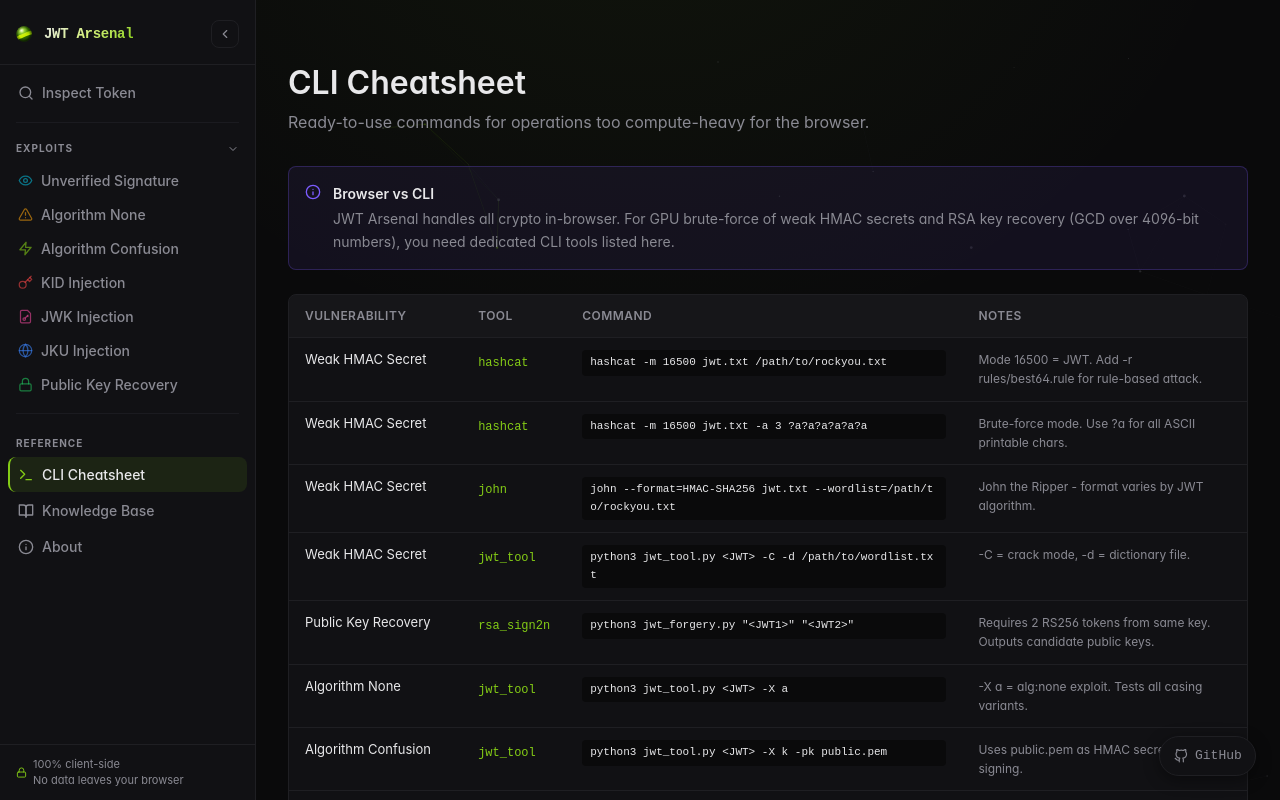
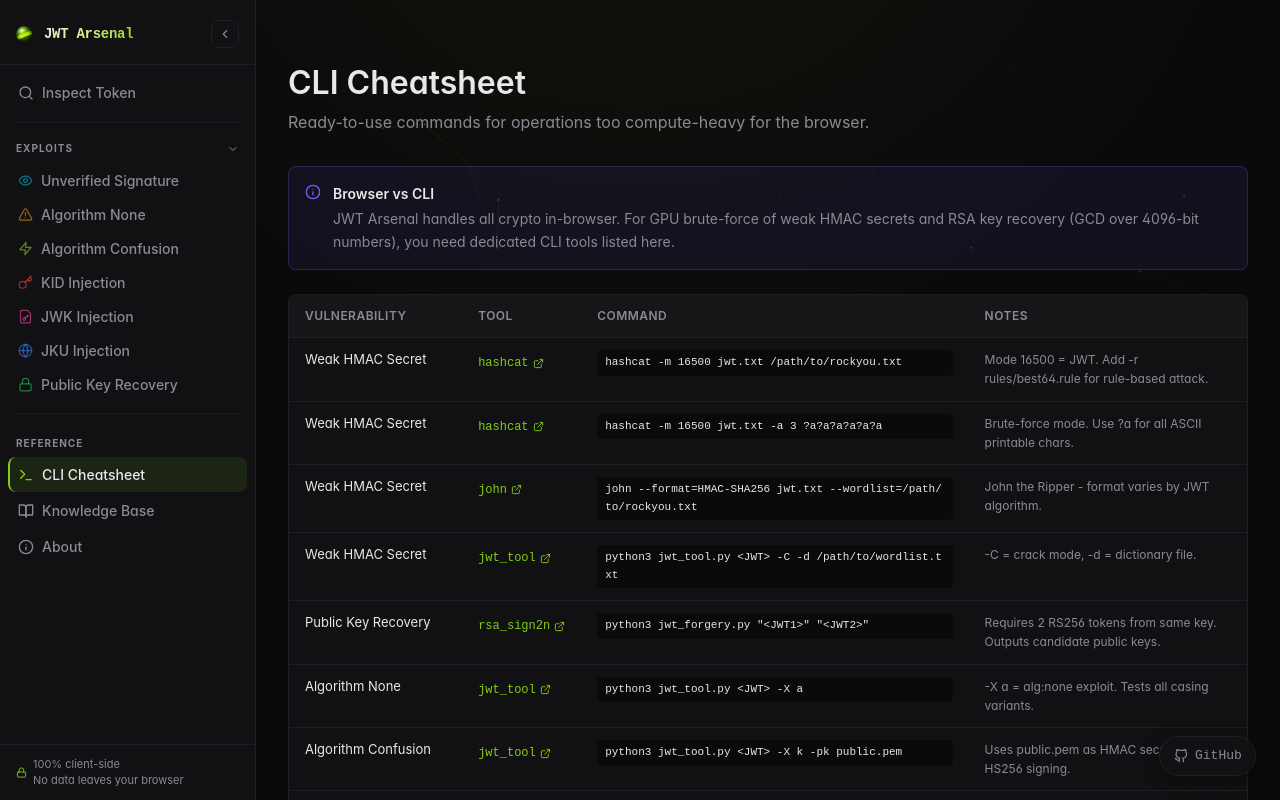
Before and after one commit to HiitCat/JWT-Arsenal, a Next.js app: page /cheatsheet in a window 1280 px wide. Shown: the top 800 px of the page. Built offline with nearby package versions, Linux system fonts and the light colour scheme.

Commit message:
ui: added external link icon in cheatsheet

```diff
--- a/app/cheatsheet/page.tsx
+++ b/app/cheatsheet/page.tsx
@@ -5,6 +5,7 @@ import { CodeBlock } from "@/components/shared/CodeBlock";
 import { InfoCallout } from "@/components/shared/InfoCallout";
 import "../globals.css";
 import { Mono } from "@/components/shared/Mono";
+import { ExternalLink } from "lucide-react";
 
 export const metadata: Metadata = pageMeta(
   "JWT Attack Cheatsheet",
@@ -194,9 +195,9 @@ export default function CheatsheetPage() {
                         href={toolUrls[e.tool]}
                         target="_blank"
                         rel="noopener noreferrer"
-                        style={{ fontFamily: "var(--font-mono)", fontSize: "12px", color: "var(--accent)", textDecoration: "none" }}
+                        style={{ fontFamily: "var(--font-mono)", fontSize: "12px", color: "var(--accent)", textDecoration: "none", display: "inline-flex", alignItems: "center", gap: "4px" }}
                       >
-                        {e.tool}
+                        {e.tool} <ExternalLink size={11} />
                       </a>
                     ) : (
                       <Mono>
```
